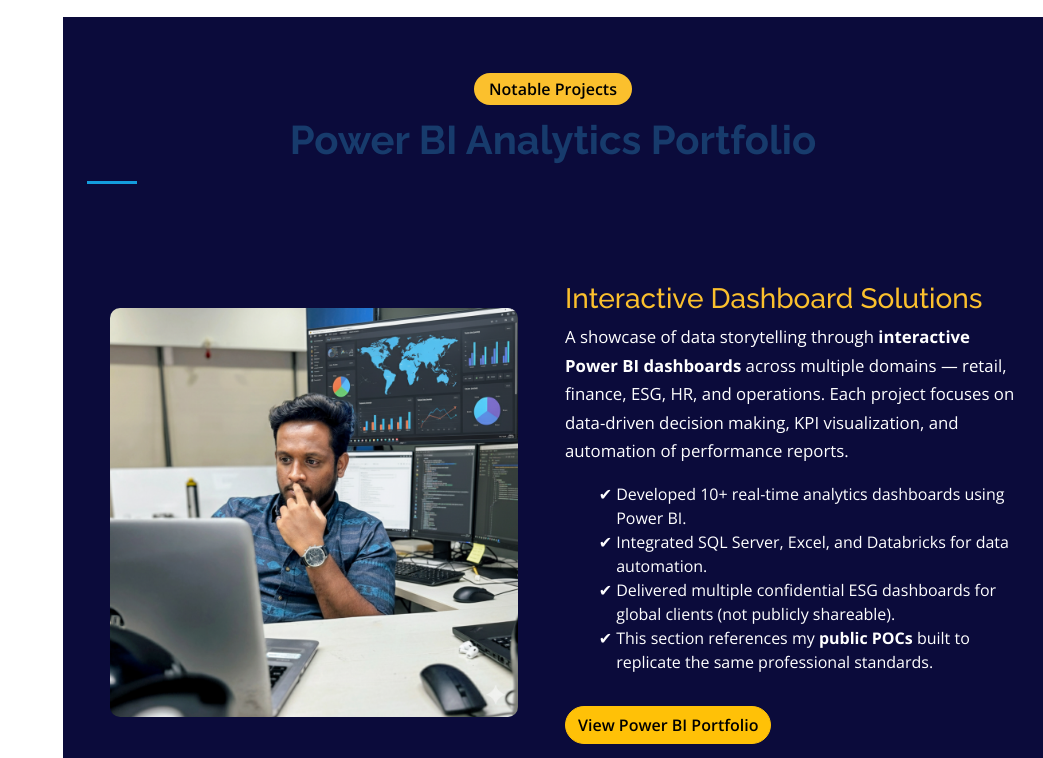
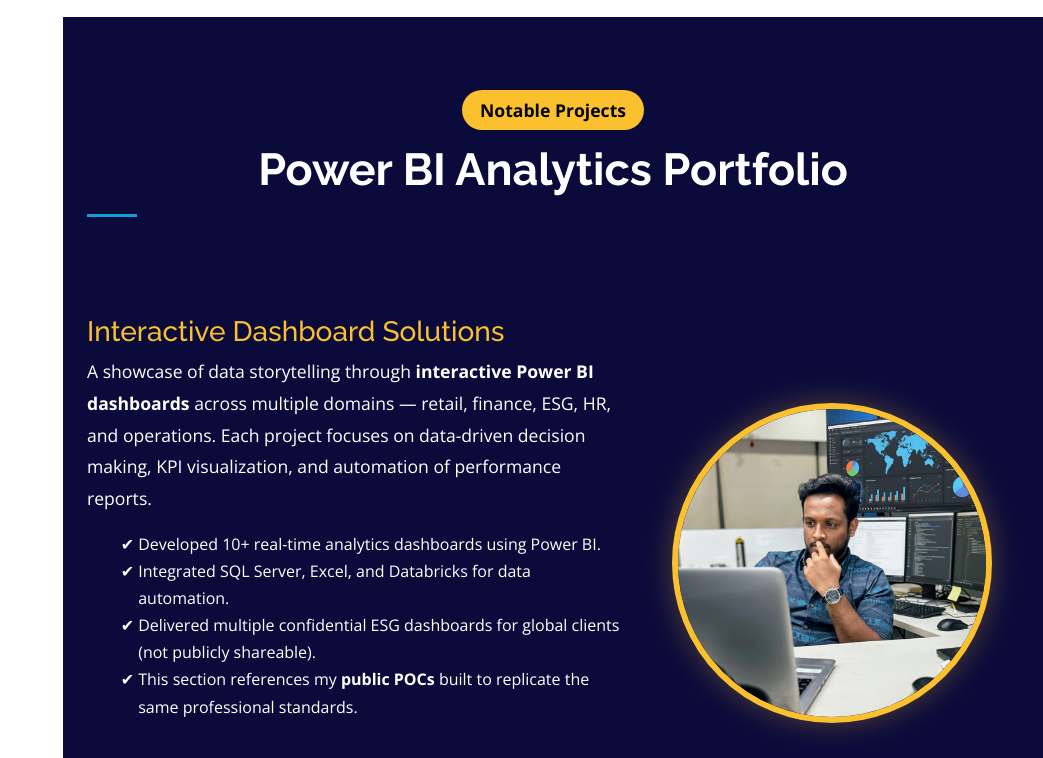
Before and after one commit to Hayrus97/hayrus97.github.io, a plain HTML site: page index.html in a window 1280 px wide. Shown: the part 3600-4358 px from the top of the page, without its empty margins (237-1280 px from the left). Drawn offline with nearby package versions, Linux system fonts and the light colour scheme.

Commit message:
Enhance Power BI Projects section layout and styles
Updated Power BI Projects section with improved styling and content.

```diff
--- a/index.html
+++ b/index.html
@@ -213,43 +213,50 @@
 
 
 
- <!-- ======= Power BI Projects Section ======= -->
-<section id="powerbi-projects" class="services" style="background-color: #0b0b3b; color: white; padding: 60px 0;">
+<!-- ======= Power BI Projects Section ======= -->
+<section id="powerbi-projects" class="services" style="background-color: #0b0b3b; color: white; padding: 80px 0;">
   <div class="container" data-aos="fade-up">
 
-    <div class="section-title text-center">
-      <span style="background-color: #fbc02d; color: #000; font-weight: 600; padding: 5px 15px; border-radius: 20px;">Notable Projects</span>
-      <h2 style="margin-top: 15px; font-size: 2.5rem; font-weight: 700;">Power BI Analytics Portfolio</h2>
+    <!-- Section Header -->
+    <div class="section-title text-center mb-5">
+      <span style="background-color: #fbc02d; color: #000; font-weight: 700; padding: 8px 18px; border-radius: 25px; font-size: 1.1rem;">Notable Projects</span>
+      <h2 style="margin-top: 20px; font-size: 2.8rem; font-weight: 700; color: #ffffff;">Power BI Analytics Portfolio</h2>
     </div>
 
-    <div class="row align-items-center mt-5">
-      <!-- Left Side: Image -->
-      <div class="col-lg-6 text-center" data-aos="fade-right" data-aos-delay="100">
-        <img src="assets/img/PowerBI_dev.png" class="img-fluid" alt="Power BI Developer Banner" style="border-radius: 10px; max-width: 90%;">
-      </div>
-
-      <!-- Right Side: Content -->
-      <div class="col-lg-6" data-aos="fade-left" data-aos-delay="200">
+    <!-- Content Row -->
+    <div class="row align-items-center">
+      <!-- Left Content -->
+      <div class="col-lg-7" data-aos="fade-right" data-aos-delay="100">
         <h3 style="color: #fbc02d;">Interactive Dashboard Solutions</h3>
-        <p style="font-size: 1.05rem; line-height: 1.7;">
+        <p style="font-size: 1.1rem; line-height: 1.8;">
           A showcase of data storytelling through <strong>interactive Power BI dashboards</strong> across multiple domains —
           retail, finance, ESG, HR, and operations. Each project focuses on data-driven decision making, KPI visualization,
           and automation of performance reports.
         </p>
-        <ul style="list-style-type: '✔ '; margin-left: 1.2rem;">
+        <ul style="list-style-type: '✔ '; margin-left: 1.2rem; font-size: 1rem; line-height: 1.7;">
           <li>Developed 10+ real-time analytics dashboards using Power BI.</li>
           <li>Integrated SQL Server, Excel, and Databricks for data automation.</li>
           <li>Delivered multiple confidential ESG dashboards for global clients (not publicly shareable).</li>
           <li>This section references my <strong>public POCs</strong> built to replicate the same professional standards.</li>
         </ul>
-        <a href="https://github.com/SuryahVadivel/PowerBI-Portfolio" target="_blank" class="btn btn-warning mt-3" style="font-weight: 600; border-radius: 25px; color: #000;">
+        <a href="https://github.com/SuryahVadivel/PowerBI-Portfolio" target="_blank"
+           class="btn mt-4"
+           style="background-color: #fbc02d; color: #000; font-weight: 700; border-radius: 30px; padding: 12px 28px;">
           View Power BI Portfolio
         </a>
       </div>
+
+      <!-- Right Image -->
+      <div class="col-lg-5 text-center" data-aos="fade-left" data-aos-delay="200">
+        <img src="assets/img/PowerBI_dev.png"
+             alt="Power BI Developer"
+             class="img-fluid"
+             style="border-radius: 50%; max-width: 320px; border: 6px solid #fbc02d; box-shadow: 0 0 30px rgba(251,192,45,0.3);">
+      </div>
     </div>
-
   </div>
 </section>
+
 
 
           <!-- <a href="need to be changed" target="_blank" class="col-lg-6 col-md-6 icon-box" data-aos="fade-up" data-aos-delay="200">
```
